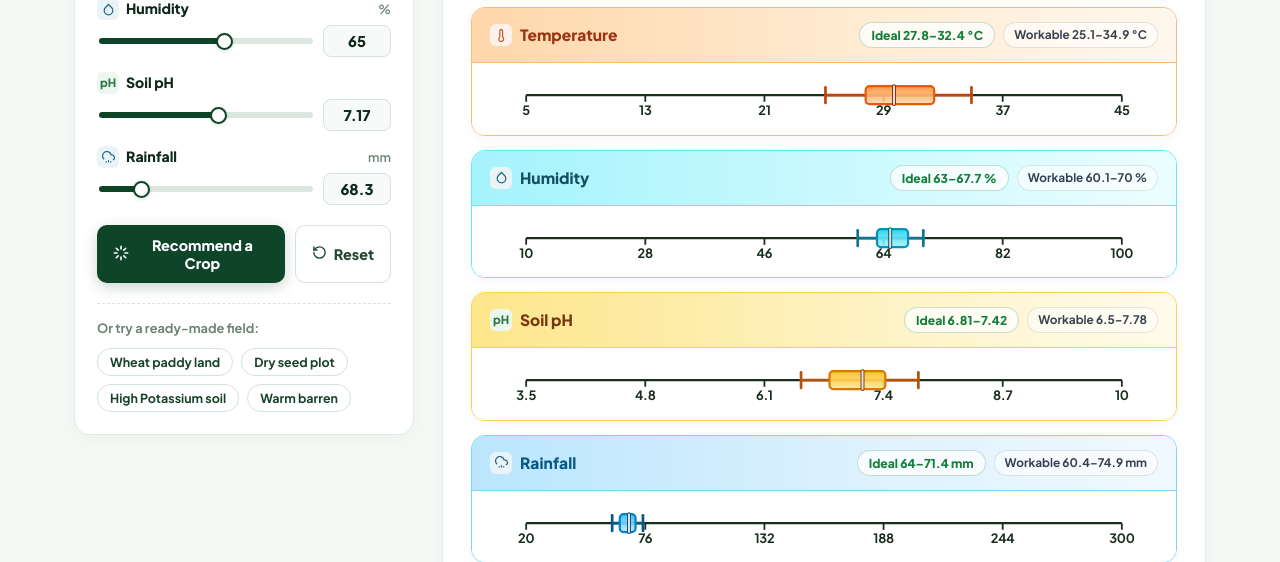
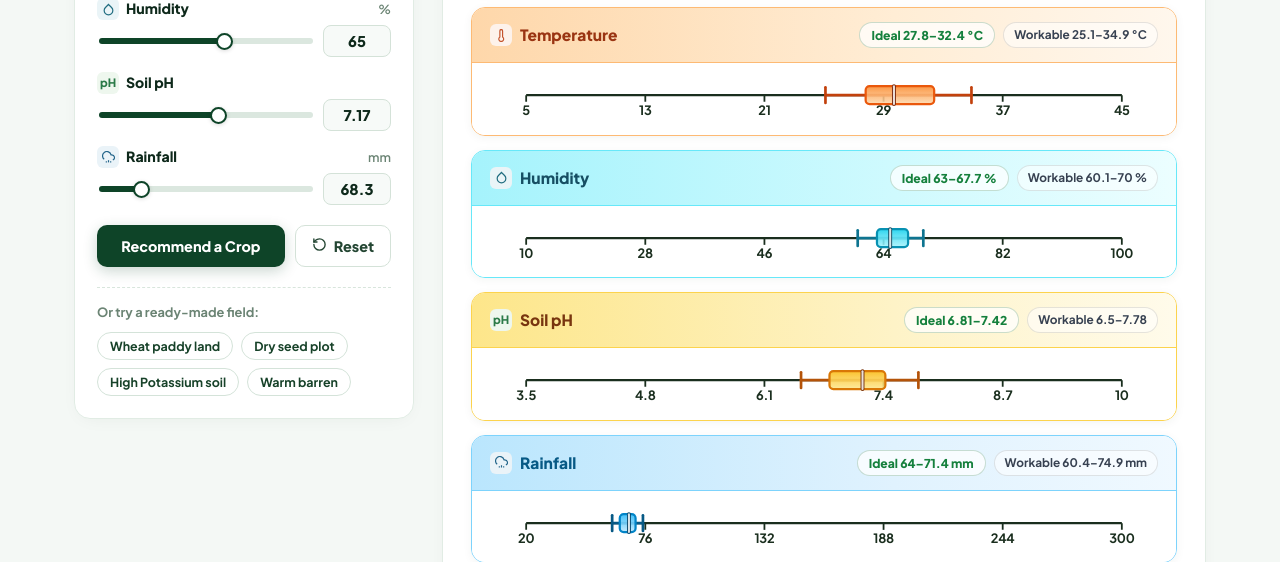
Before and after one commit to roohullahbsai-2024a-cell/Crop-Prediction-System, a Flask app: page / in a window 1280 px wide. Shown: the part 976-1538 px from the top of the page. Run offline with Flask 3, Linux system fonts and the light colour scheme; parts of the project's set-up code (start-up, migrations or seed data) failed here and were passed over.

Commit message:
Remove icon from Recommend a Crop button and prevent text wrapping

```diff
--- a/static/css/style.css
+++ b/static/css/style.css
@@ -510,6 +510,8 @@ input[type="number"]:focus {
   background: var(--forest);
   color: #ffffff;
   box-shadow: 0 4px 14px rgba(14, 68, 40, 0.22);
+  white-space: nowrap;
+  text-align: center;
 }
 
 .btn-main:hover {
--- a/static/js/app.js
+++ b/static/js/app.js
@@ -201,7 +201,7 @@
   function setBusy(on) {
     goBtn.disabled = on;
     goBtn.classList.toggle("is-busy", on);
-    goText.textContent = on ? "Scoring your field" : "Recommend a crop";
+    goText.textContent = on ? "Scoring your field" : "Recommend a Crop";
   }
 
   /* -------------------------------------------------------------- renders */
--- a/templates/index.html
+++ b/templates/index.html
@@ -264,11 +264,6 @@
 
         <div class="actions">
           <button type="submit" class="btn btn-main" id="go">
-            <span class="btn-icon">
-              <svg viewBox="0 0 24 24" width="16" height="16" fill="none" stroke="currentColor" stroke-width="2.4" stroke-linecap="round" stroke-linejoin="round">
-                <path d="M12 2v4M12 18v4M4.93 4.93l2.83 2.83M16.24 16.24l2.83 2.83M2 12h4M18 12h4M4.93 19.07l2.83-2.83M16.24 7.76l2.83-2.83"></path>
-              </svg>
-            </span>
             <span id="go-text">Recommend a Crop</span>
           </button>
           <button type="button" class="btn btn-ghost" id="reset">
```
